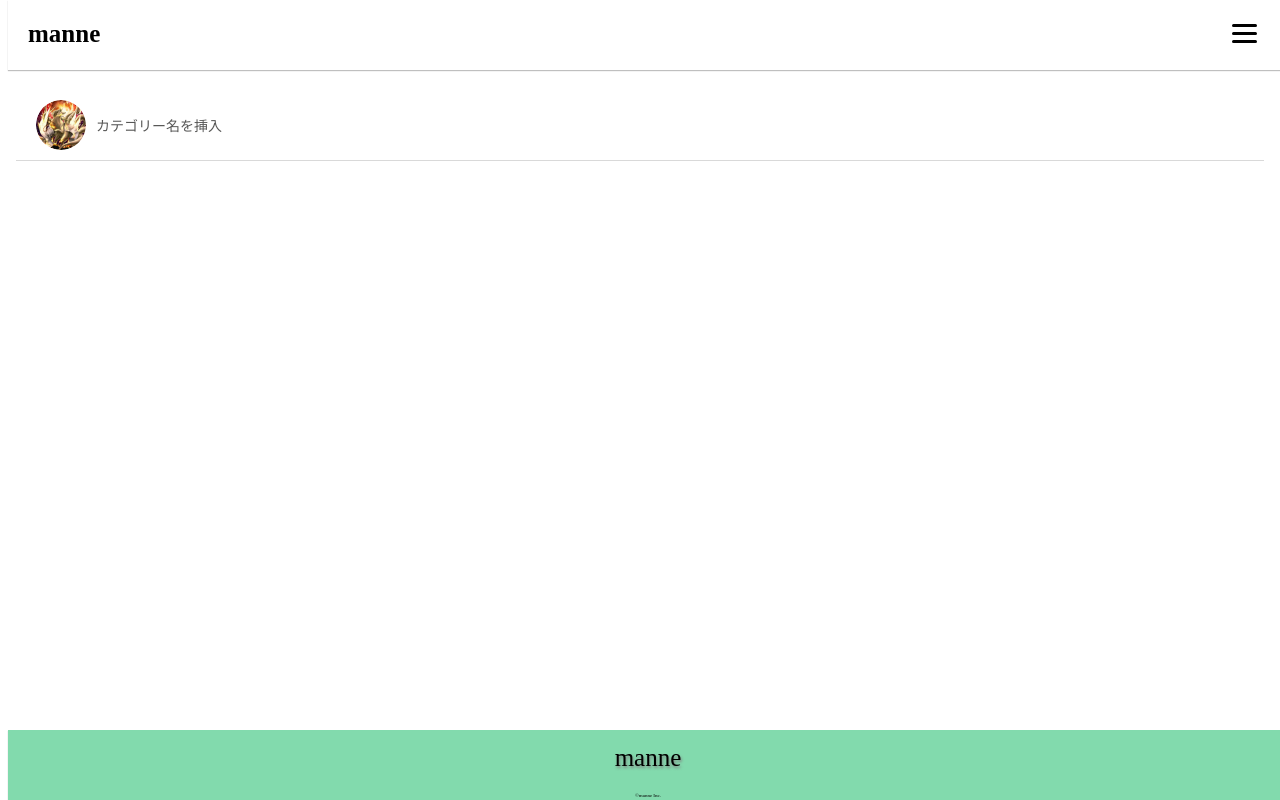
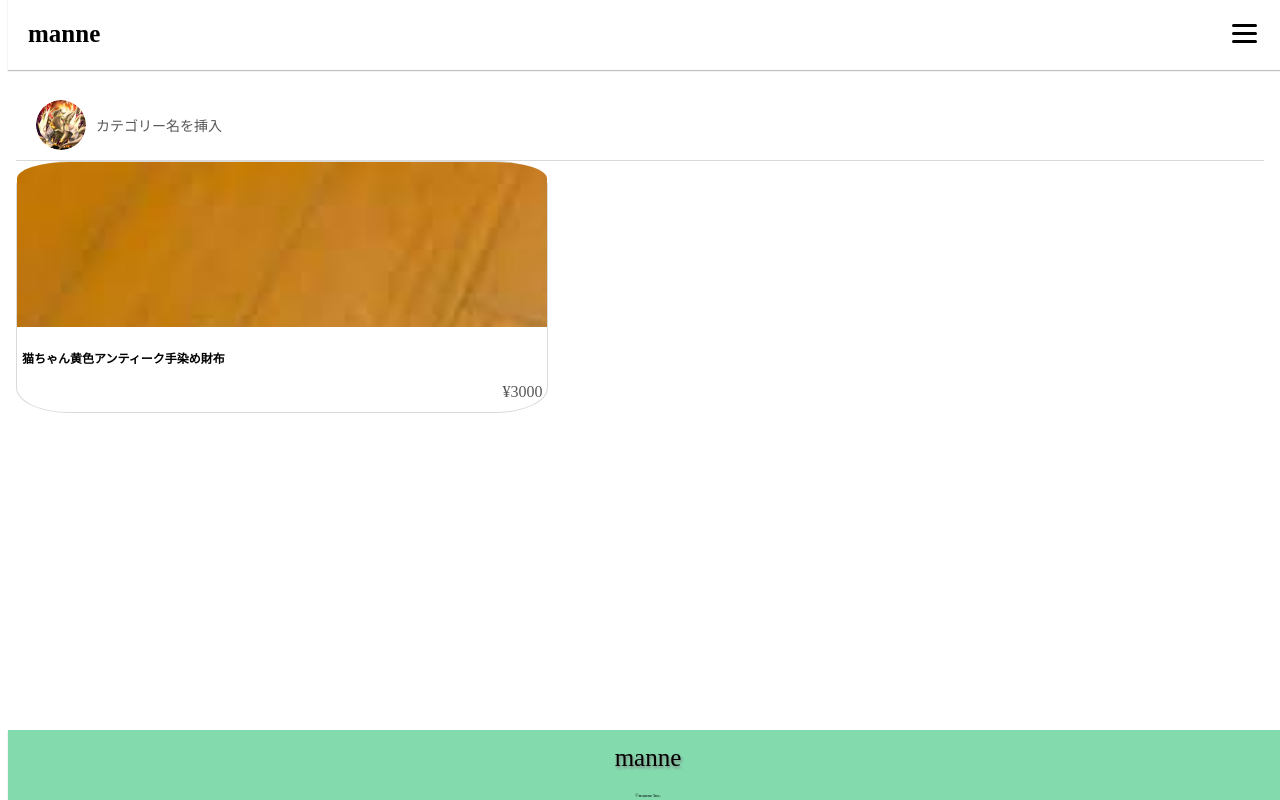
Before and after one commit to Organization-Yuuki/manne, a React (Vite) app: page / in a window 1280 px wide. Built offline with nearby package versions, Linux system fonts and the light colour scheme; what emotion-reset would draw is missing.

Commit message:
ProductRow作成

```diff
--- /dev/null
+++ b/src/components/parts/links/ProductRow.tsx
@@ -0,0 +1,35 @@
+import { FC, memo } from 'react'
+import { Link as RouterLink } from 'react-router-dom'
+import clsx from 'clsx'
+
+import { productRowStyle } from '../../../styles/parts/row.style'
+
+interface Props {
+  product: {
+    url: string
+    imgUrl: string
+    name: string
+    price: string
+  }
+}
+
+const BeforeMemoProductRow: FC<Props> = ({ product }) => {
+  const { url, imgUrl, name, price } = product
+
+  return (
+    <RouterLink
+      to={url}
+      className={clsx('product')}
+      css={productRowStyle(imgUrl)}
+    >
+      <div className={clsx('product_img')}></div>
+      <div className={clsx('product_sentence')}>
+        <h3 className={clsx('product_sentence_headding')}>{name}</h3>
+        <p className={clsx('product_sentence_text')}>¥{price}</p>
+      </div>
+    </RouterLink>
+  )
+}
+
+export const ProductRow: FC<Props> = memo(BeforeMemoProductRow)
+ProductRow.displayName = 'ProductRow'
--- a/src/pages/ProductList.tsx
+++ b/src/pages/ProductList.tsx
@@ -1,9 +1,19 @@
 import { FC } from 'react'
 
 import { CategoryRow } from '../components/parts/links/CategoryRow'
+import { ProductRow } from '../components/parts/links/ProductRow'
 import sample from '../assets/images/sample_icon.png'
+import wallet from '../assets/images/sample_wallet.png'
 
 export const ProductList: FC = () => {
+  // ダミーデータ
+  const product = {
+    url: '/auth',
+    imgUrl: wallet,
+    name: '猫ちゃん黄色アンティーク手染め財布',
+    price: '3000',
+  }
+
   return (
     <div>
       <CategoryRow
@@ -11,6 +21,7 @@ export const ProductList: FC = () => {
         categoryName="カテゴリー名を挿入"
         imgUrl={sample}
       />
+      <ProductRow product={product} />
     </div>
   )
 }
--- a/src/styles/parts/row.style.ts
+++ b/src/styles/parts/row.style.ts
@@ -1,4 +1,4 @@
-import { css, SerializedStyles, Theme } from '@emotion/react'
+import { css, SerializedStyles, Theme, useTheme } from '@emotion/react'
 
 export const commonRowStyle = (theme: Theme): SerializedStyles =>
   css({
@@ -17,3 +17,38 @@ export const commonRowStyle = (theme: Theme): SerializedStyles =>
       },
     },
   })
+
+export const productRowStyle = (img: string) => {
+  const theme = useTheme()
+  return css({
+    display: 'block',
+    width: '42.5%',
+    height: '250px',
+    textDecoration: 'none',
+    border: `1px solid ${theme.colors.grey.primary}`,
+    borderRadius: '10%',
+
+    '.product': {
+      '&_img': {
+        display: 'block',
+        background: `url(${img})`,
+        backgroundSize: 'cover',
+        width: 'auto',
+        height: '165px',
+        borderRadius: '10% 10% 0 0',
+      },
+      '&_sentence': {
+        padding: '10px 5px 30px',
+        '&_headding': {
+          fontSize: '12px',
+          color: 'black',
+          marginBottom: '10px'
+        },
+        '&_text': {
+          textAlign: 'right',
+          color: theme.colors.text.secondary,
+        }
+      }
+    }
+  })
+}
```
Also changed, not shown: src/assets/images/sample_wallet.png (added).
